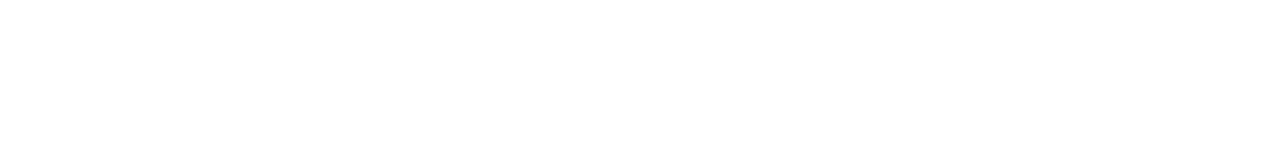
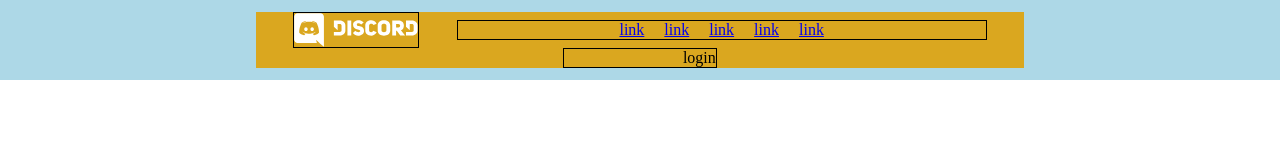
Before and after one commit to marcogulino-mg/htmlcss-struttura-discord, a plain HTML site: page index.html in a window 1280 px wide. Drawn offline with Linux system fonts and the light colour scheme.

Commit message:
[feat] add header, navbar, logo and login button

```diff
--- a/css/style.css
+++ b/css/style.css
@@ -0,0 +1,61 @@
+* {
+  margin: 0;
+  padding: 0;
+  box-sizing: border-box;
+}
+
+#header-01 {
+  min-height: 80px;
+  display: flex;
+  align-items: center;
+  justify-content: center;
+  /* DEBUG */
+  background-color: #add8e7;
+}
+
+#header-container {
+  /* Attribute as flex items */
+  flex-basis: 60%;
+  /* Attribute as flex container */
+  display: flex;
+  justify-content: space-evenly;
+  flex-wrap: wrap;
+  /* DEBUG */
+  background-color: #daa71f;
+}
+
+#logo {
+    flex-basis: 11%;
+    flex-shrink: 0;
+    align-self: center;
+    /* DEBUG */
+    border: 1px solid black;
+}
+
+#header-menu {
+  /* Attribute as flex container */
+  display: flex;
+  /* Attribute as flex items */
+  flex-basis: 69%;
+  align-self: center;
+  /* DEBUG */
+  border: 1px solid black;
+}
+
+#header-menu > ul {
+  list-style: none;
+  /* Attribute as flex container */
+  display: flex;
+  justify-content: center;
+  flex-grow: 1;
+  gap: 20px;
+}
+
+#login-button {
+    flex-basis: 20%;
+    flex-shrink: 0;
+    align-self: center;
+    text-align: end;
+    /* DEBUG */
+    border: 1px solid black;
+}
--- a/index.html
+++ b/index.html
@@ -7,6 +7,23 @@
     <title>Document</title>
   </head>
   <body>
+    <header id="header-01">
+      <div id="header-container">
 
+        <img src="./img/logo.svg" alt="logo discord" id="logo">
+
+        <nav id="header-menu">
+          <ul>
+            <li><a href="#">link</a></li>
+            <li><a href="#">link</a></li>
+            <li><a href="#">link</a></li>
+            <li><a href="#">link</a></li>
+            <li><a href="#">link</a></li>
+          </ul>
+        </nav>
+
+        <span  id="login-button">login</span>
+      </div>
+    </header>
   </body>
 </html>
```
